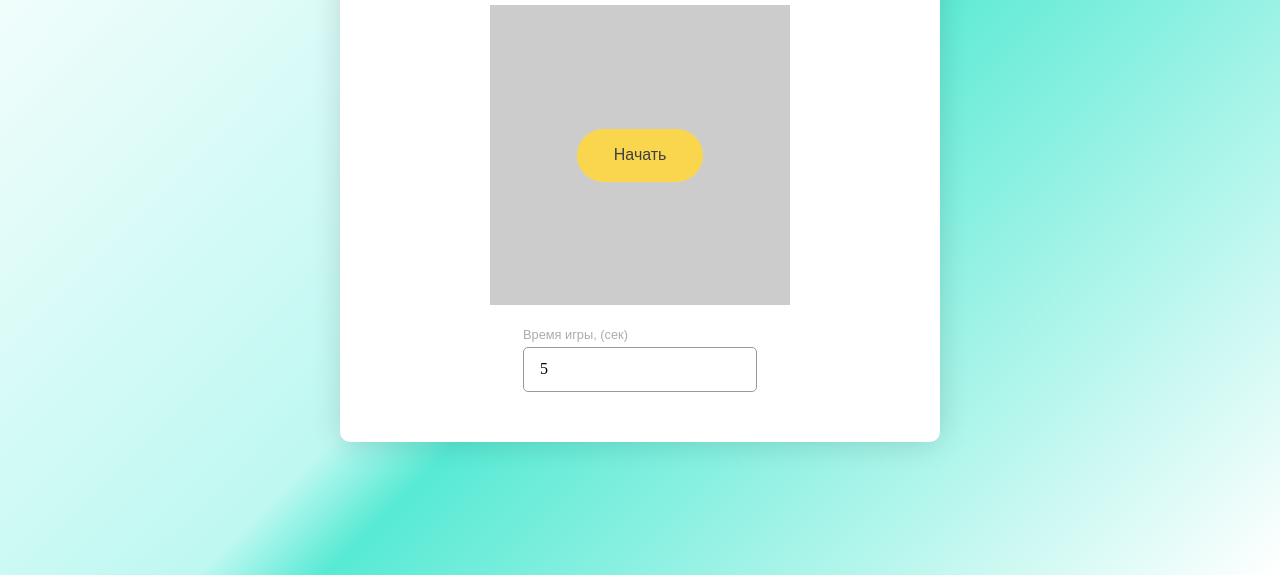
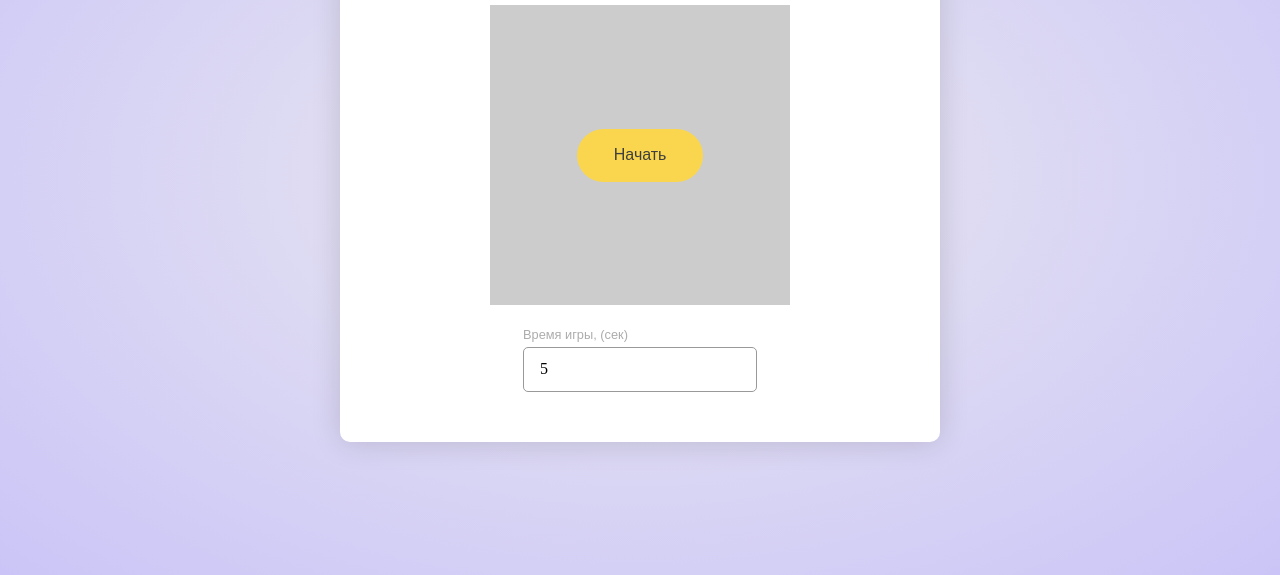
Before and after one commit to priuet/catch-a-square, a plain HTML site: page index.html in a window 1280 px wide. Shown: the part 225-800 px from the top of the page. Drawn offline with Linux system fonts and the light colour scheme.

Commit message:
feat: change background color

```diff
--- a/styles.css
+++ b/styles.css
@@ -13,14 +13,10 @@ body {
   align-items: center;
   padding: 20px;
   overflow: hidden;
-  background: rgba(255,255,255,1);
-background: -moz-linear-gradient(-45deg, rgba(255,255,255,1) 0%, rgba(227,252,249,1) 21%, rgba(190,248,241,1) 48%, rgba(87,234,212,1) 54%, rgba(222,251,247,1) 91%, rgba(255,255,255,1) 100%);
-background: -webkit-gradient(left top, right bottom, color-stop(0%, rgba(255,255,255,1)), color-stop(21%, rgba(227,252,249,1)), color-stop(48%, rgba(190,248,241,1)), color-stop(54%, rgba(87,234,212,1)), color-stop(91%, rgba(222,251,247,1)), color-stop(100%, rgba(255,255,255,1)));
-background: -webkit-linear-gradient(-45deg, rgba(255,255,255,1) 0%, rgba(227,252,249,1) 21%, rgba(190,248,241,1) 48%, rgba(87,234,212,1) 54%, rgba(222,251,247,1) 91%, rgba(255,255,255,1) 100%);
-background: -o-linear-gradient(-45deg, rgba(255,255,255,1) 0%, rgba(227,252,249,1) 21%, rgba(190,248,241,1) 48%, rgba(87,234,212,1) 54%, rgba(222,251,247,1) 91%, rgba(255,255,255,1) 100%);
-background: -ms-linear-gradient(-45deg, rgba(255,255,255,1) 0%, rgba(227,252,249,1) 21%, rgba(190,248,241,1) 48%, rgba(87,234,212,1) 54%, rgba(222,251,247,1) 91%, rgba(255,255,255,1) 100%);
-background: linear-gradient(135deg, rgba(255,255,255,1) 0%, rgba(227,252,249,1) 21%, rgba(190,248,241,1) 48%, rgba(87,234,212,1) 54%, rgba(222,251,247,1) 91%, rgba(255,255,255,1) 100%);
-filter: progid:DXImageTransform.Microsoft.gradient( startColorstr='#ffffff', endColorstr='#ffffff', GradientType=1 );
+  background: background: rgba(233, 232, 240, 1.0);
+background: -webkit-radial-gradient(center, rgba(233, 232, 240, 1.0), rgba(203, 197, 247, 1.0));
+background: -moz-radial-gradient(center, rgba(233, 232, 240, 1.0), rgba(203, 197, 247, 1.0));
+background: radial-gradient(ellipse at center, rgba(233, 232, 240, 1.0), rgba(203, 197, 247, 1.0));
 }
 
 .app {
```
